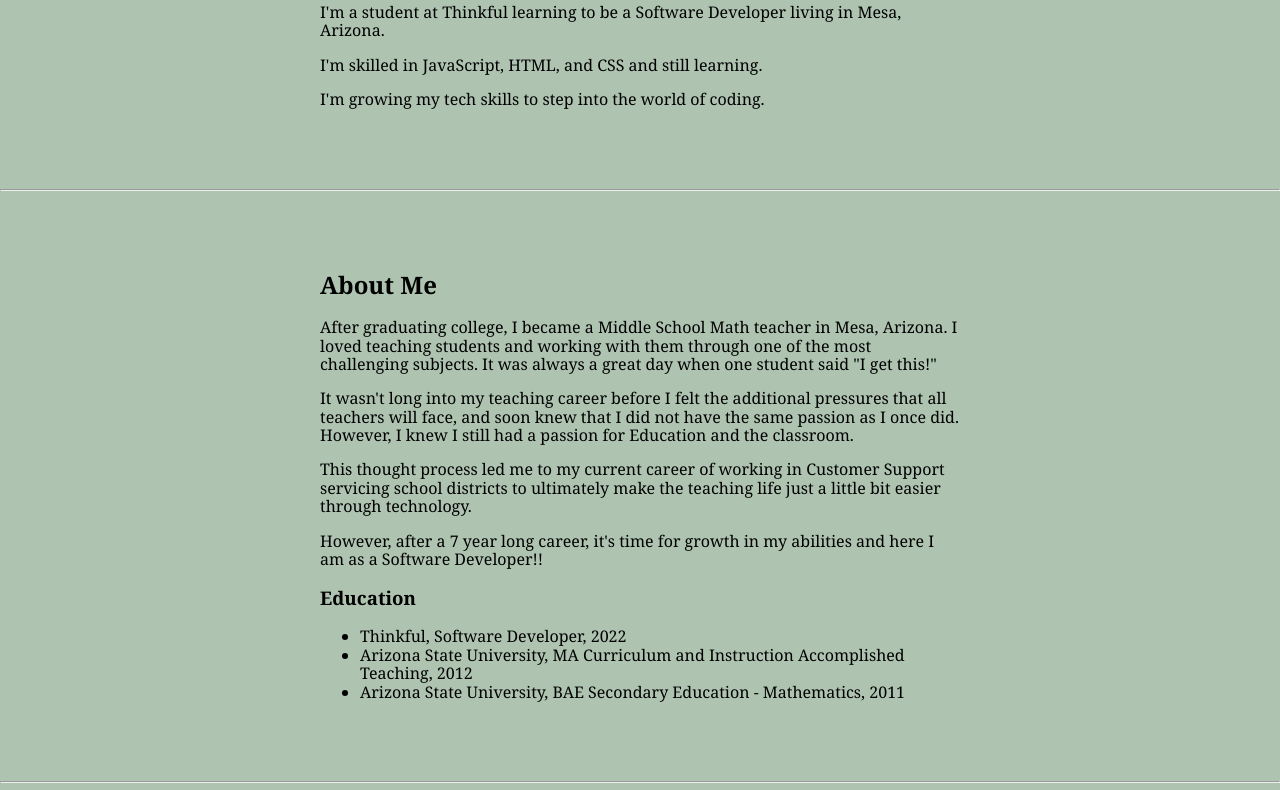
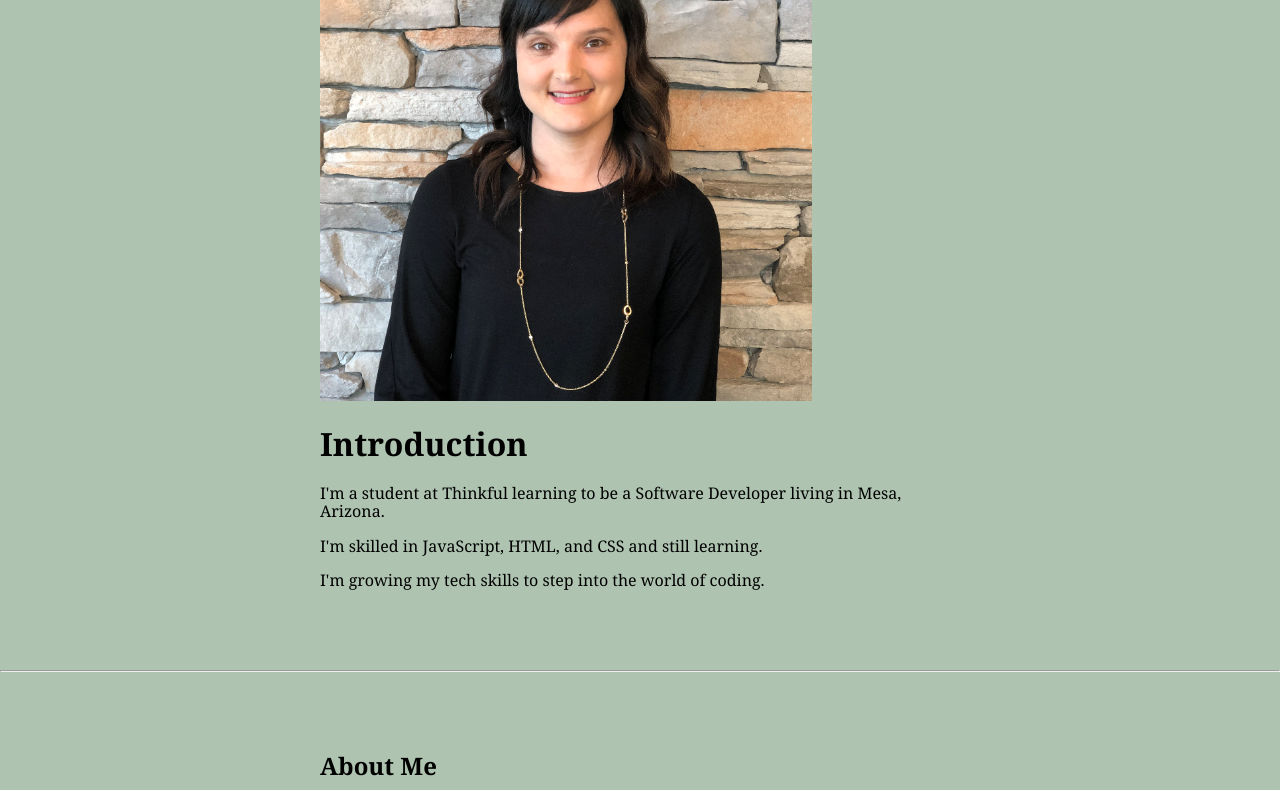
Before and after one commit to GenniferS/Portfolio, a plain HTML site: page index.html in a window 1280 px wide. Shown: the part 275-1065 px from the top of the page. Drawn offline with nearby package versions, Linux system fonts and the light colour scheme.

Commit message:
Update index.html

```diff
--- a/index.html
+++ b/index.html
@@ -20,7 +20,7 @@
         <!-- Introduction Section -->
         <section>
           <!-- reference image here -->
-          <img src = "Portfolio/images/GenniferS-Photo.jpg" alt= "Gennifer Sabye - Profile Photo">
+          <img src ="Portfolio/images/GenniferS-Photo.png" alt= "Gennifer Sabye - Profile Photo">
 
           <h1> Introduction </h1>
            <p> I'm a student at Thinkful learning to be a Software Developer living in Mesa, Arizona. </p>
```
